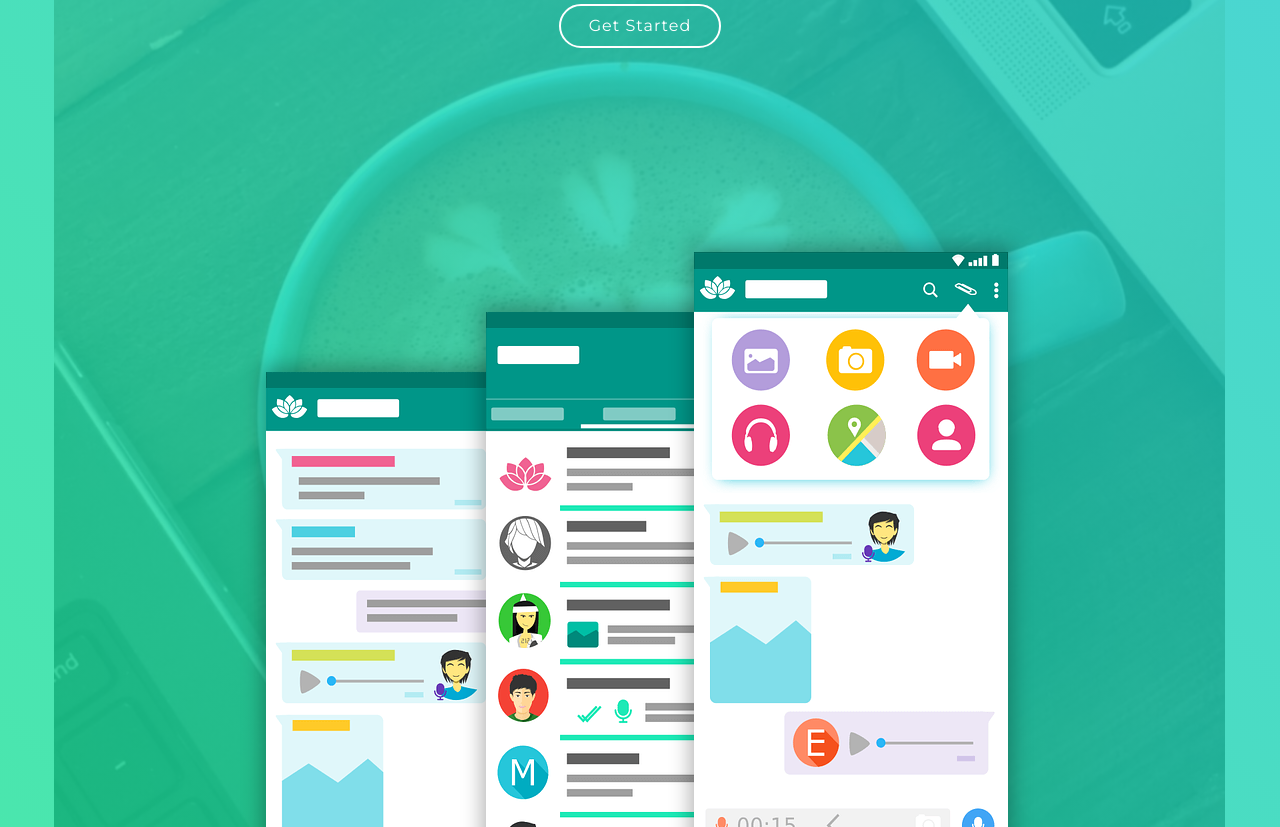
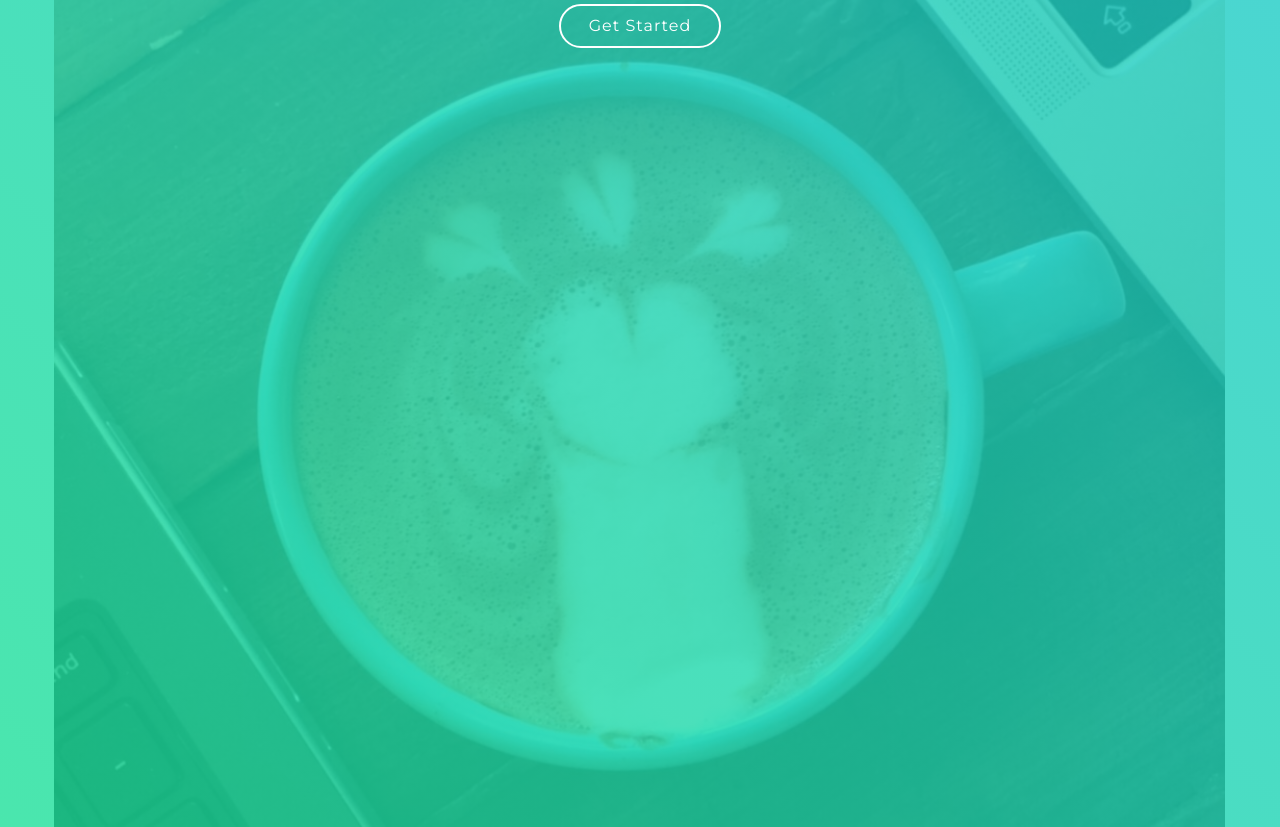
Before and after one commit to MinoruSoga/coursematch, a PHP site: page / in a window 1280 px wide. Shown: the part 383-1210 px from the top of the page. Run offline with PHP 8.4, Linux system fonts and the light colour scheme.

Commit message:
coursematch

```diff
--- a/index.php
+++ b/index.php
@@ -61,22 +61,6 @@
       <a href="signup.php" class="btn-get-started scrollto">Get Started</a>
     </div>
 
-    <div class="product-screens">
-
-      <div class="product-screen-1 wow fadeInUp" data-wow-delay="0.4s" data-wow-duration="0.6s">
-        <img src="img/product-screen-1.png" alt="">
-      </div>
-
-      <div class="product-screen-2 wow fadeInUp" data-wow-delay="0.2s" data-wow-duration="0.6s">
-        <img src="img/product-screen-2.png" alt="">
-      </div>
-
-      <div class="product-screen-3 wow fadeInUp" data-wow-duration="0.6s">
-        <img src="img/product-screen-3.png" alt="">
-      </div>
-
-    </div>
-
   </section><!-- #intro -->
 
 
```
